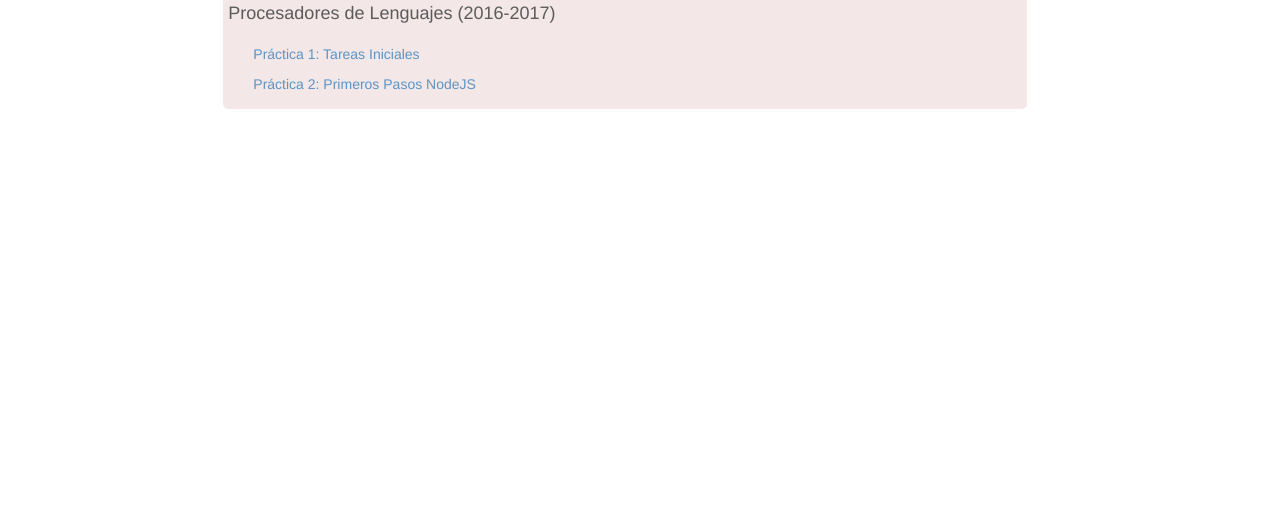
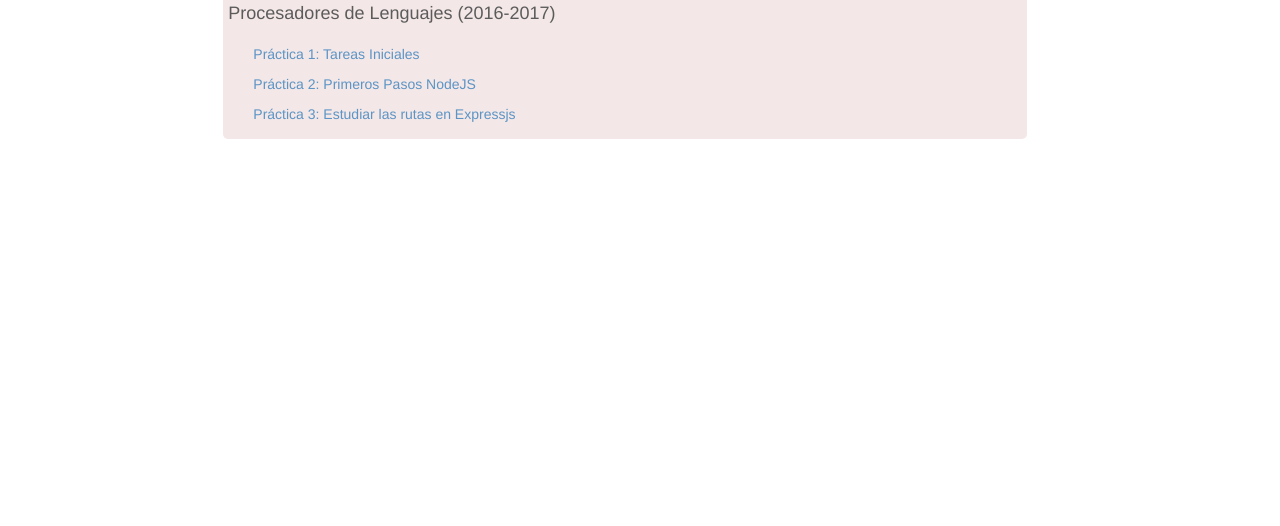
Before and after one commit to alu0100894325/alu0100894325.github.io, a plain HTML site: page index.html in a window 1280 px wide. Shown: the part 274-800 px from the top of the page. Drawn offline with nearby package versions, Linux system fonts and the light colour scheme.

Commit message:
Práctica 3 añadida

```diff
--- a/index.html
+++ b/index.html
@@ -36,6 +36,7 @@
                     <h4>Procesadores de Lenguajes (2016-2017)</h4>
                     <p><a href="https://ull-esit-pl-1617.github.io/tareas-iniciales-victor-jesus-pamela/">Práctica 1: Tareas Iniciales</a></p>
                     <p><a href="https://ull-esit-pl-1617.github.io/primeros-pasos-en-nodejs-victor-jesus-pamela/">Práctica 2: Primeros Pasos NodeJS</a></p>
+                    <p><a href="https://ull-esit-pl-1617.github.io/estudiar-las-rutas-en-expressjs-victor-jesus-pamela/">Práctica 3: Estudiar las rutas en Expressjs</a></p>
                 </div>
             </div>
        </div>
```
